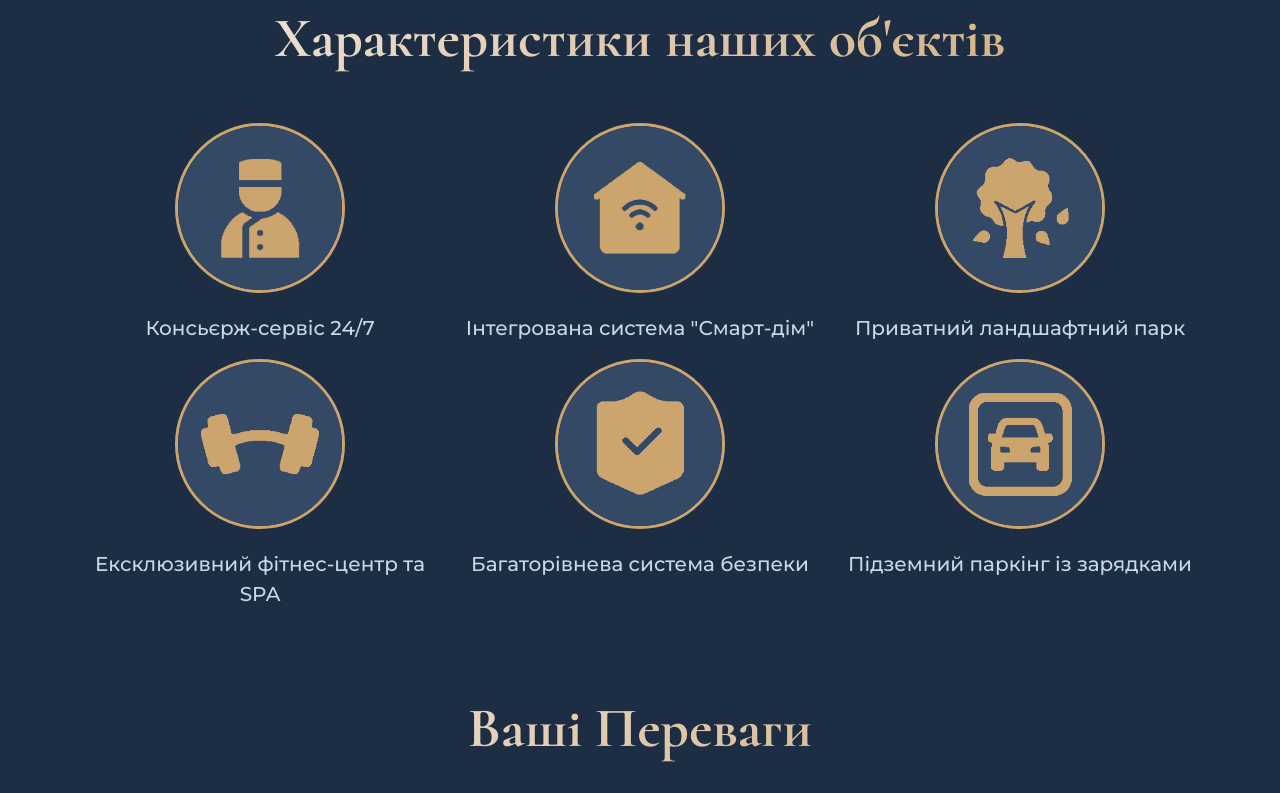
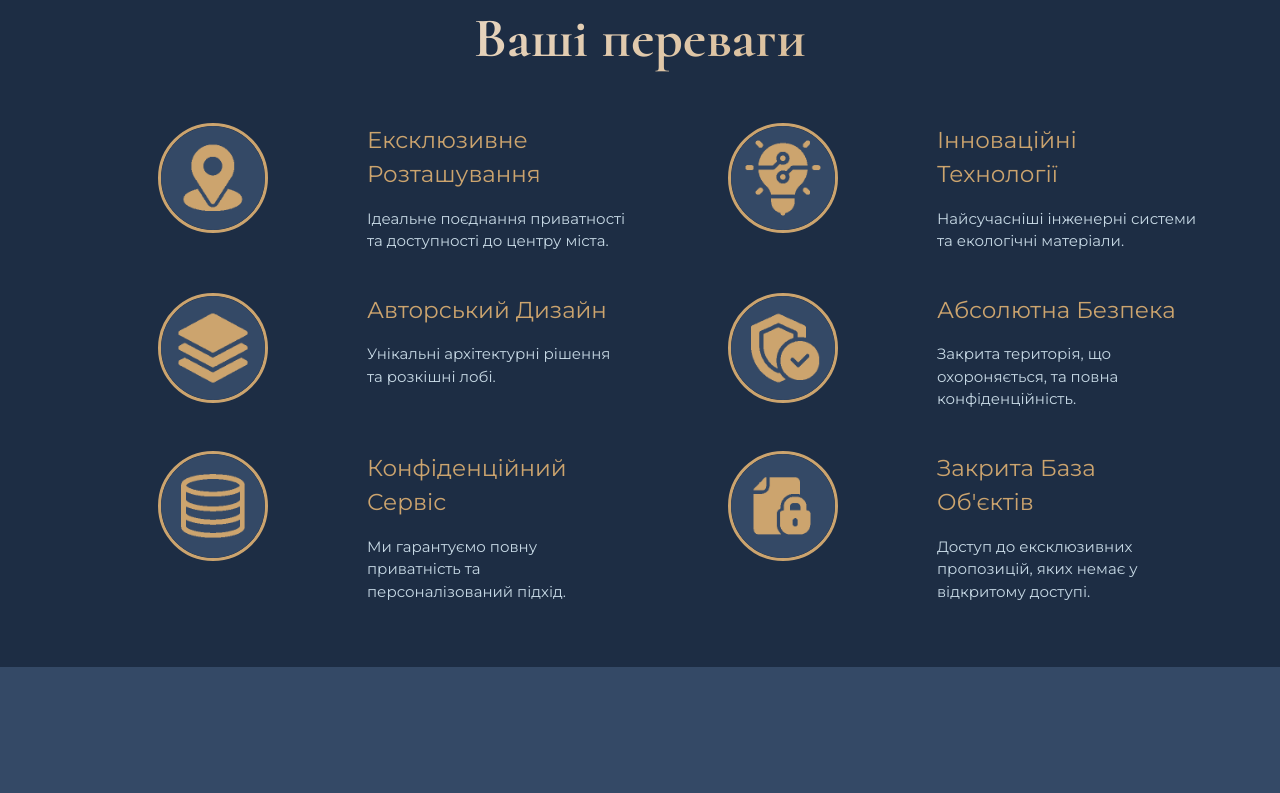
Before and after one commit to Daveabi7/Luxury-Residences---Web, a plain HTML site: page index.html in a window 1280 px wide. Shown: the part 2457-3250 px from the top of the page. Drawn offline with nearby package versions, Linux system fonts and the light colour scheme.

Commit message:
Update index.html

```diff
--- a/index.html
+++ b/index.html
@@ -80,7 +80,7 @@
       <div class="row align-items-center">
           <div class="col-md-6">
               <h2 class="element-text-animation about-us-one">Про Luxury Residences</h2>
-              <p class="element-text-animation about-us-two">Ласкаво просимо до ТОВ «ЛАКШЕРІ РЕЗІДЕНС» – вашого надійного партнера у світі елітної нерухомості. Наша спеціалізація — оренда та продаж ексклюзивних квартир, розкішних офісів та преміальних комерційних приміщень у найпрестижніших локаціях Києва.</p>
+              <p class="element-text-animation about-us-two">Ласкаво просимо до агенства – вашого надійного партнера у світі елітної нерухомості. Наша спеціалізація — оренда та продаж ексклюзивних квартир, розкішних офісів та преміальних комерційних приміщень у найпрестижніших локаціях Києва.</p>
               <p class="element-text-animation about-us-tree">Наша місія - задавати стандарт якості в галузі нерухомості і надавати такий рівень сервісу, щоб кожен, вибираючи нас сьогодні, довіряв нам завжди.</p>
           </div>
           <div class="col-md-6 element-photo-animation text-center">
@@ -140,36 +140,7 @@
       </div>
     </div>
   </div>
-  <h1 id="features" class="element-text-animation main-text"><strong>Характеристики наших об'єктів</strong></h1>
-  <div class="container my-5" >
-    <div class="row">
-        <div class="col-md-4 text-center">
-            <img src="img/icons_1/1.png" width="170" height="170" alt="icons" class="element-photo-animation icon-image">
-            <p class="element-text-animation services">Консьєрж-сервіс 24/7</p>
-        </div>
-        <div class="col-md-4 text-center">
-            <img src="img/icons_1/2.png" width="170" height="170" alt="icons" class="element-photo-animation icon-image">
-            <p class="element-text-animation services">Інтегрована система "Смарт-дім"</p>
-        </div>
-        <div class="col-md-4 text-center">
-            <img src="img/icons_1/3.png" width="170" height="170" alt="icons" class="element-photo-animation icon-image">
-            <p class="element-text-animation services">Приватний ландшафтний парк</p>
-        </div>
-        <div class="col-md-4 text-center">
-            <img src="img/icons_1/4.png" width="170" height="170" alt="icons" class="element-photo-animation icon-image">
-            <p class="element-text-animation services">Ексклюзивний фітнес-центр та SPA</p>
-        </div>
-        <div class="col-md-4 text-center">
-            <img src="img/icons_1/5.png" width="170" height="170" alt="icons" class="element-photo-animation icon-image">
-            <p class="element-text-animation services">Багаторівнева система безпеки</p>
-        </div>
-        <div class="col-md-4 text-center">
-            <img src="img/icons_1/6.png" width="170" height="170" alt="icons" class="element-photo-animation icon-image">
-            <p class="element-text-animation services">Підземний паркінг із зарядками</p>
-        </div>
-    </div>
-  </div>
-  <h1 id="advantages" class="element-text-animation main-text"><strong>Ваші Переваги</strong></h1>
+  <h1 id="advantages" class="element-text-animation main-text"><strong>Ваші переваги</strong></h1>
   <div class="container my-5" >
     <div class="row gy-4">
         <div class="col-md-3 text-center">
@@ -270,7 +241,7 @@
       </div>
     </div>
   </div>
-  <h1 id="staff" class="element-text-animation main-text"><strong>Наша Команда</strong></h1>
+  <h1 id="staff" class="element-text-animation main-text"><strong>Наша команда</strong></h1>
   <div class="container my-5">
     <div class="row gy-5 justify-content-center">
 
```
